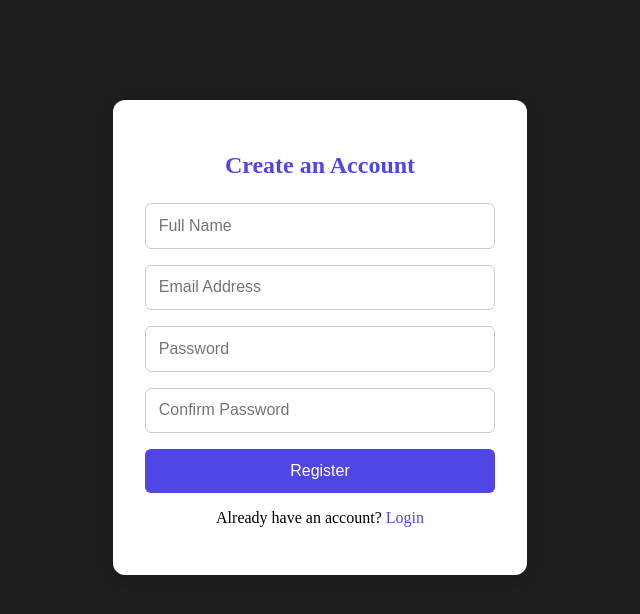
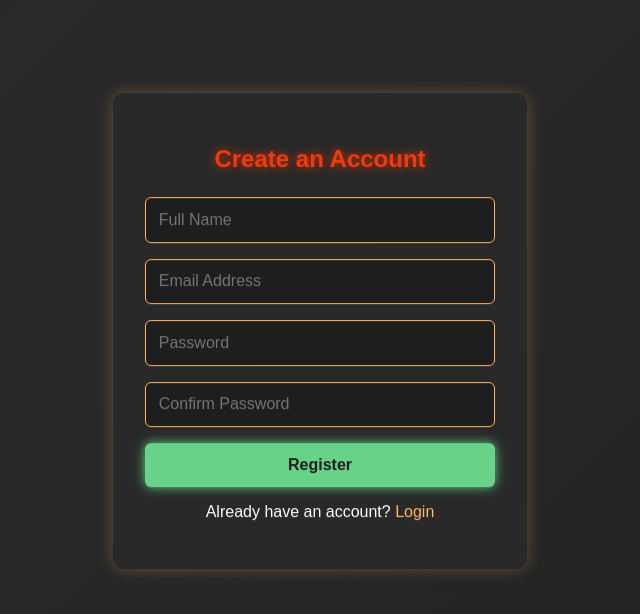
Before and after one commit to Abhinav0358/Project-Collaboration, a React (Create React App) app in the folder Frontend/my-app/: page /register in a window 1280 px wide. Shown: the top 614 px of the page, without its empty margins (320-960 px from the left). Built offline with nearby package versions, Linux system fonts and the light colour scheme.

Commit message:
added style chnages

```diff
--- a/Frontend/my-app/src/Login.css
+++ b/Frontend/my-app/src/Login.css
@@ -1,18 +1,45 @@
+/* Animated Gradient Background */
+body {
+  padding: 0;
+  margin: 0;
+  font-family: sans-serif;
+  background: linear-gradient(-45deg, #1e1e1e, #2a2a2a, #1e1e1e, #2a2a2a);
+  background-size: 400% 400%;
+  animation: gradientBG 12s ease infinite;
+  color: white;
+}
+
+@keyframes gradientBG {
+  0% { background-position: 0% 50%; }
+  50% { background-position: 100% 50%; }
+  100% { background-position: 0% 50%; }
+}
+
+/* Login Box with Glow & Floating Effect */
 .login-container {
   width: 350px;
   margin: 100px auto;
-  background: white;
+  background: rgba(42, 42, 42, 0.95);
   padding: 2rem;
   border-radius: 12px;
-  box-shadow: 0 4px 12px rgba(0, 0, 0, 0.1);
+  box-shadow: 0 0 15px rgba(255, 183, 102, 0.3);
   text-align: center;
+  animation: floatCard 4s ease-in-out infinite;
+  backdrop-filter: blur(8px);
+}
+
+@keyframes floatCard {
+  0%, 100% { transform: translateY(0); }
+  50% { transform: translateY(-8px); }
 }
 
 .login-container h2 {
   margin-bottom: 1.5rem;
-  color: #4f46e5;
+  color: #f43a09; /* Brightly Orange */
+  text-shadow: 0 0 10px rgba(244, 58, 9, 0.8);
 }
 
+/* Input Fields with Glow */
 .login-form {
   display: flex;
   flex-direction: column;
@@ -21,40 +48,60 @@
 .login-form input {
   margin-bottom: 1rem;
   padding: 0.8rem;
-  border: 1px solid #ccc;
+  border: 1px solid #ffb766; /* Grandpa Orange */
   border-radius: 6px;
   outline: none;
   font-size: 1rem;
+  background: #1e1e1e;
+  color: white;
+  transition: all 0.3s ease;
 }
 
 .login-form input:focus {
-  border-color: #4f46e5;
-  box-shadow: 0 0 4px rgba(79, 70, 229, 0.3);
+  border-color: #68d388; /* Live Green */
+  box-shadow: 0 0 10px rgba(104, 211, 136, 0.6);
 }
 
+/* Animated Button */
 .login-form button {
-  background: #4f46e5;
-  color: white;
+  background: #68d388; /* Live Green */
+  color: #1e1e1e;
   padding: 0.8rem;
   border: none;
   border-radius: 6px;
   cursor: pointer;
   font-size: 1rem;
+  font-weight: bold;
+  transition: transform 0.2s ease, background-color 0.3s ease;
+  animation: pulseGlow 2s infinite;
+}
+
+@keyframes pulseGlow {
+  0%, 100% { box-shadow: 0 0 10px #68d388; }
+  50% { box-shadow: 0 0 20px #54b972; }
 }
 
 .login-form button:hover {
-  background: #3b36d1;
+  background: #54b972;
+  transform: scale(1.05);
 }
 
+.login-form button:active {
+  transform: scale(0.92);
+}
+
+/* Register Link with Glow on Hover */
 .register-link {
   margin-top: 1rem;
 }
 
 .register-link a {
-  color: #4f46e5;
+  color: #ffb766; /* Grandpa Orange */
   text-decoration: none;
+  transition: text-shadow 0.3s ease, color 0.3s ease;
 }
 
 .register-link a:hover {
-  text-decoration: underline;
+  text-shadow: 0 0 10px rgba(255, 183, 102, 0.8);
+  color: #f43a09; /* Brightly Orange */
 }
--- a/Frontend/my-app/src/Projects.css
+++ b/Frontend/my-app/src/Projects.css
@@ -4,7 +4,7 @@ body {
 
 .projects-container {
   padding: 20px;
-  color: white;
+  color: #ffffff;
   background-color: #1e1e1e;
 }
 
@@ -46,13 +46,15 @@ body {
   justify-content: center;
   align-items: center;
   cursor: pointer;
-  color: #4cafef;
+  color: #f43a09; /* Brightly Orange */
   font-weight: bold;
-  border: 2px dashed #4cafef;
+  border: 2px dashed #f43a09; /* Brightly Orange */
 }
 
 .add-card:hover {
   background-color: #333;
+  color: #ffb766; /* Grandpa Orange */
+  border-color: #ffb766;
 }
 
 .empty-msg {
@@ -62,8 +64,8 @@ body {
 }
 
 .view-btn {
-  background-color: #4cafef;
-  color: white;
+  background-color: #68d388; /* Live Green */
+  color: #1e1e1e;
   border: none;
   padding: 8px 12px;
   border-radius: 4px;
@@ -71,5 +73,5 @@ body {
 }
 
 .view-btn:hover {
-  background-color: #3a9edc;
+  background-color: #54b972; /* Darker Live Green */
 }
--- a/Frontend/my-app/src/Register.css
+++ b/Frontend/my-app/src/Register.css
@@ -1,18 +1,28 @@
+/* Register Container with Glow & Float */
 .register-container {
   width: 350px;
   margin: 100px auto;
-  background: white;
+  background: rgba(42, 42, 42, 0.95);
   padding: 2rem;
   border-radius: 12px;
-  box-shadow: 0 4px 12px rgba(0, 0, 0, 0.1);
+  box-shadow: 0 0 15px rgba(255, 183, 102, 0.3);
   text-align: center;
+  animation: floatCard 4s ease-in-out infinite;
+  backdrop-filter: blur(8px);
+}
+
+@keyframes floatCard {
+  0%, 100% { transform: translateY(0); }
+  50% { transform: translateY(-8px); }
 }
 
 .register-container h2 {
   margin-bottom: 1.5rem;
-  color: #4f46e5;
+  color: #f43a09; /* Brightly Orange */
+  text-shadow: 0 0 10px rgba(244, 58, 9, 0.8);
 }
 
+/* Inputs with Glow */
 .register-form {
   display: flex;
   flex-direction: column;
@@ -21,40 +31,60 @@
 .register-form input {
   margin-bottom: 1rem;
   padding: 0.8rem;
-  border: 1px solid #ccc;
+  border: 1px solid #ffb766; /* Grandpa Orange */
   border-radius: 6px;
   outline: none;
   font-size: 1rem;
+  background: #1e1e1e;
+  color: white;
+  transition: all 0.3s ease;
 }
 
 .register-form input:focus {
-  border-color: #4f46e5;
-  box-shadow: 0 0 4px rgba(79, 70, 229, 0.3);
+  border-color: #68d388; /* Live Green */
+  box-shadow: 0 0 10px rgba(104, 211, 136, 0.6);
 }
 
+/* Animated Button */
 .register-form button {
-  background: #4f46e5;
-  color: white;
+  background: #68d388; /* Live Green */
+  color: #1e1e1e;
   padding: 0.8rem;
   border: none;
   border-radius: 6px;
   cursor: pointer;
   font-size: 1rem;
+  font-weight: bold;
+  transition: transform 0.2s ease, background-color 0.3s ease;
+  animation: pulseGlow 2s infinite;
+}
+
+@keyframes pulseGlow {
+  0%, 100% { box-shadow: 0 0 10px #68d388; }
+  50% { box-shadow: 0 0 20px #54b972; }
 }
 
 .register-form button:hover {
-  background: #3b36d1;
+  background: #54b972;
+  transform: scale(1.05);
 }
 
+.register-form button:active {
+  transform: scale(0.92);
+}
+
+/* Login Link Glow */
 .login-link {
   margin-top: 1rem;
 }
 
 .login-link a {
-  color: #4f46e5;
+  color: #ffb766; /* Grandpa Orange */
   text-decoration: none;
+  transition: text-shadow 0.3s ease, color 0.3s ease;
 }
 
 .login-link a:hover {
-  text-decoration: underline;
+  text-shadow: 0 0 10px rgba(255, 183, 102, 0.8);
+  color: #f43a09; /* Brightly Orange */
 }
--- a/Frontend/my-app/src/home.css
+++ b/Frontend/my-app/src/home.css
@@ -2,7 +2,7 @@ body {
   margin: 0;
   font-family: Arial, sans-serif;
   background: #f9f9f9;
-  color: #333;
+  color: #b70000;
 }
 
 .home-container {
```
